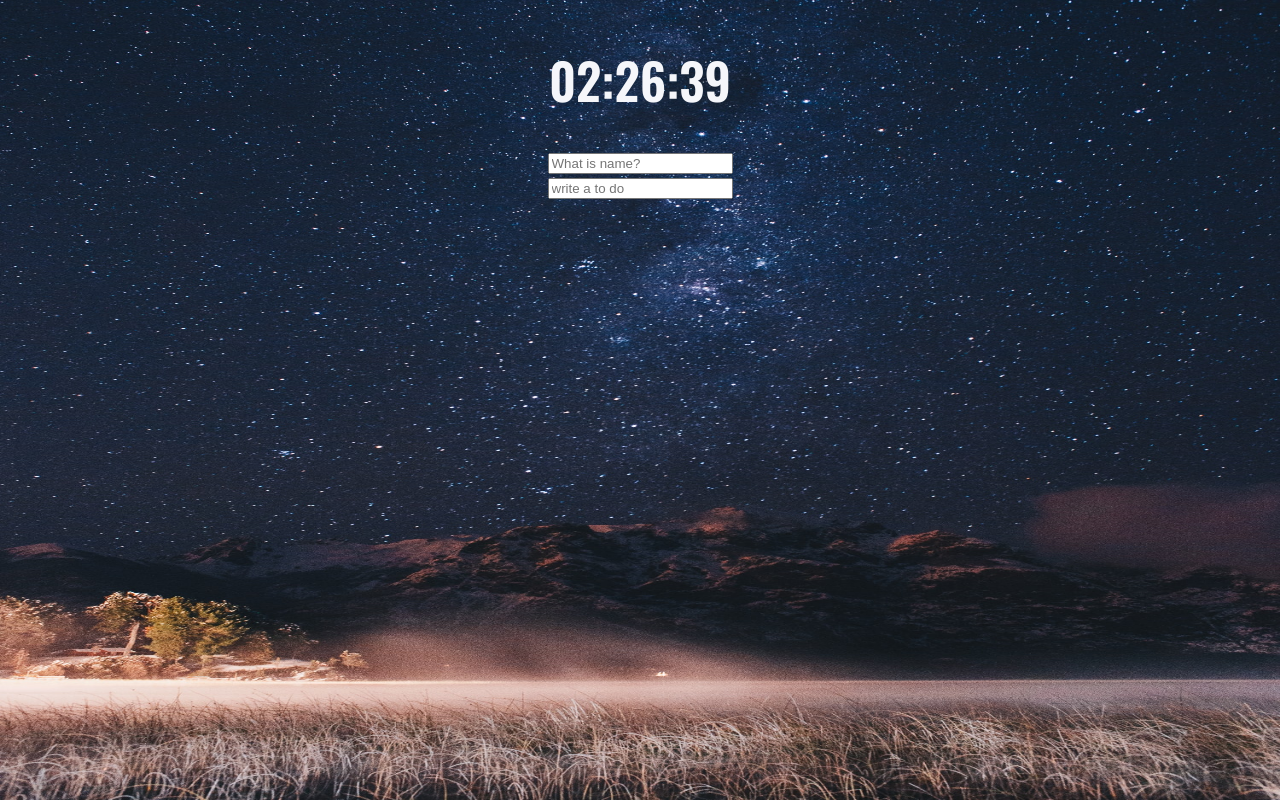
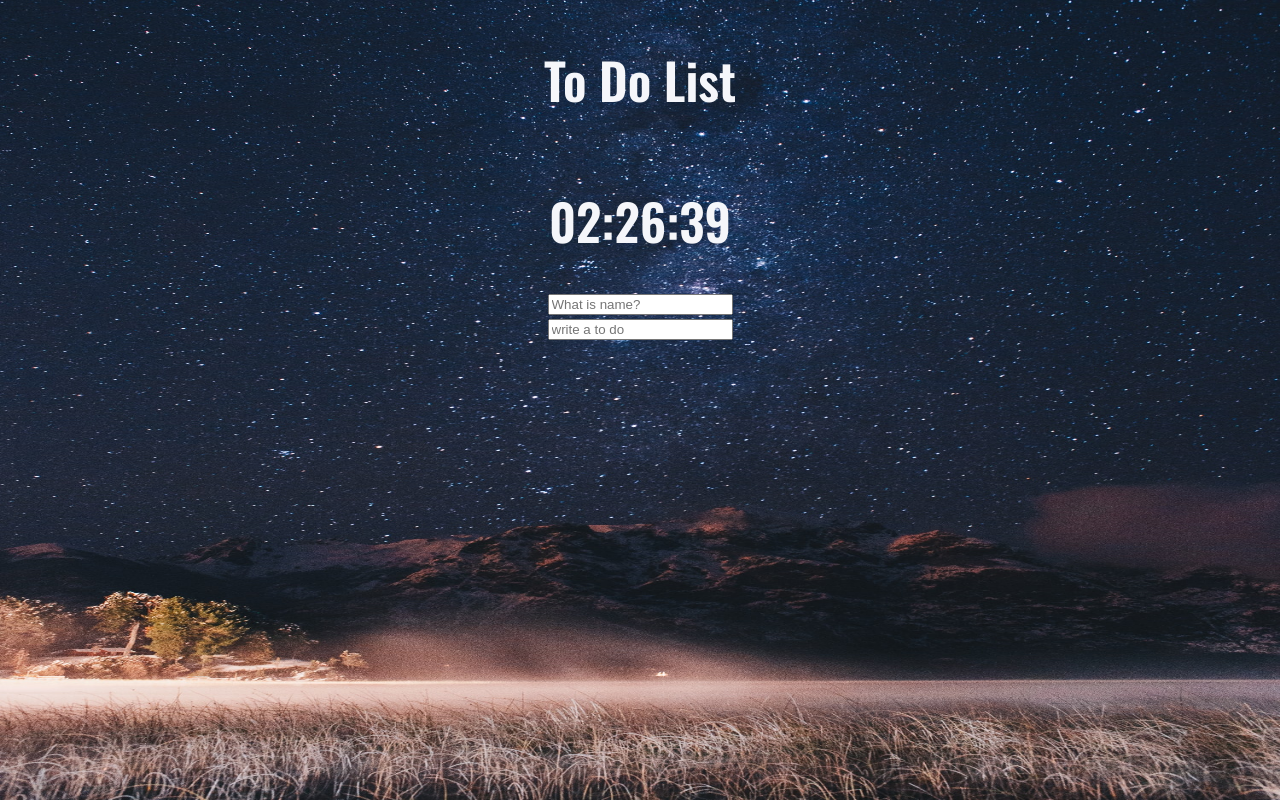
Before and after one commit to WindowH22/To-do-list, a plain HTML site: page index.html in a window 1280 px wide. Drawn offline with nearby package versions, Linux system fonts and the light colour scheme.

Commit message:
feat: Modify index.html

```diff
--- a/index.html
+++ b/index.html
@@ -9,6 +9,9 @@
 <link href="https://fonts.googleapis.com/css2?family=Oswald:wght@600&display=swap" rel="stylesheet">
 </head>
 <body>
+    <div >
+        <h1 class="title">To Do List</h1>
+    </div>
     <div class="js-clock ">
         <h1>00:00</h1>
     </div>
```
